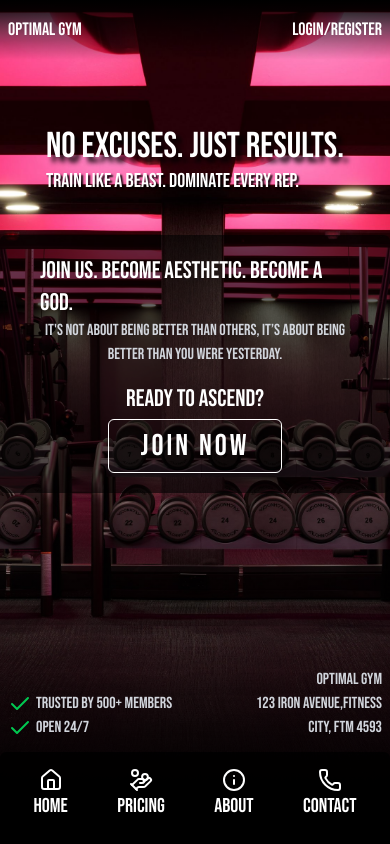
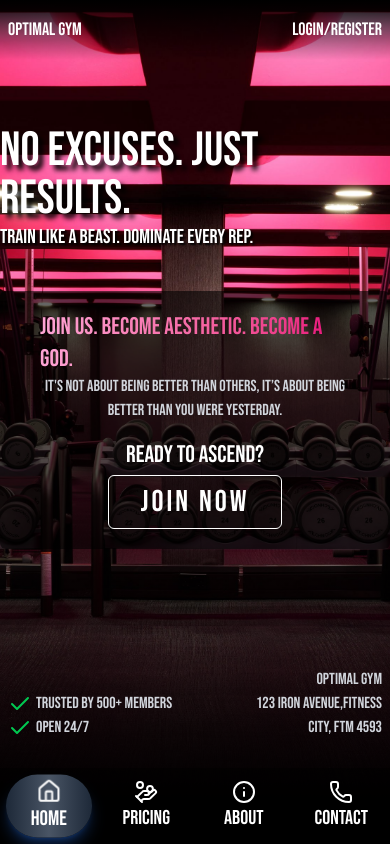
Before and after one commit to qzyx/optimal-gym-client, a Next.js app: page / in a window 390 px wide. Shown: the top 844 px of the page. Built offline with nearby package versions, Linux system fonts and the light colour scheme.

Commit message:
Mobile nav bar styling finished

```diff
--- a/src/components/AboutLast.tsx
+++ b/src/components/AboutLast.tsx
@@ -28,7 +28,7 @@ const AboutLast = () => {
         </span>
       </div>
       <div className="text-center ">
-        <span className="">
+        <span className="bg-gradient-to-r from-white/50 via-white/70 to-white/40 bg-clip-text text-transparent backdrop-blur-md">
           &quot;Built for those who demand the best. Our gym is fully stocked
           <br />
           with Hammer Strength and Panatta equipment—machines designed for pure
--- a/src/components/Heading.tsx
+++ b/src/components/HeroHeading.tsx
@@ -7,7 +7,7 @@ const Heading = () => {
         style={{
           textShadow: "5px 5px 5px black",
         }}
-        className="text-4xl sm:text-5xl md:text-6xl lg:text-7xl xl:text-8xl"
+        className="text-5xl sm:text-6xl lg:text-7xl xl:text-8xl"
       >
         NO EXCUSES. JUST RESULTS.
       </span>
@@ -15,7 +15,7 @@ const Heading = () => {
         style={{
           textShadow: "2px 2px 2px black",
         }}
-        className="text-xl sm:text-1xl md:text-2xl lg:text-3xl xl:text-4xl"
+        className="text-xl sm:text-1xl md:text-2xl lg:text-3xl xl:text-4xl "
       >
         Train like a beast. Dominate every rep.
       </span>
--- a/src/components/HeroSection.tsx
+++ b/src/components/HeroSection.tsx
@@ -1,4 +1,4 @@
-import Heading from "./Heading";
+import Heading from "./HeroHeading";
 import HeroFooter from "./HeroFooter";
 import HeroImage from "./HeroImage";
 import JoinSection from "./JoinSection";
--- a/src/components/JoinSection.tsx
+++ b/src/components/JoinSection.tsx
@@ -4,7 +4,7 @@ const JoinSection = () => {
   return (
     <section className="px-10 py-5 text-white rounded-md items-center flex flex-col gap-4 bg-black/60">
       <span className="flex flex-col ">
-        <span className="text-2xl ">
+        <span className="text-2xl text-transparent bg-clip-text bg-gradient-to-r from-pink-300 to-pink-600 ">
           JOIN US. BECOME AESTHETIC. BECOME A GOD.
         </span>
         <span className="text-center text-gray-300">
--- a/src/components/NavBar.tsx
+++ b/src/components/NavBar.tsx
@@ -32,6 +32,22 @@ const links = [
   },
 ];
 
+/**
+ * NavBar Component
+ *
+ * A responsive navigation component with two different layouts:
+ * - Desktop: A fixed navbar at the top of the page with text links
+ * - Mobile: A fixed navbar at the bottom of the page with icon and text links
+ *
+ * Features:
+ * - Intersection Observer API to highlight the active section
+ * - Smooth transitions and hover effects
+ * - Responsive design that changes layout based on screen size
+ * - Custom underline animations for active and hovered links
+ *
+ * The mobile version displays at the bottom of the screen with icons and text,
+ * while the desktop version displays at the top with text-only links.
+ */
 const NavBar = () => {
   const [activeSection, setActiveSection] = useState(null);
 
@@ -76,15 +92,20 @@ const NavBar = () => {
           </a>
         ))}
       </nav>
-      <nav className="fixed bottom-0 w-full  md:hidden flex justify-center bg-black/80 text-white py-2 rounded-md font-bebas text-lg z-10">
-        <div className=" flex items-center  gap-4 mb-2 w-full justify-evenly py-2 ">
+
+      <nav className="fixed bottom-0 w-full  md:hidden flex justify-center bg-black/50 text-white p-1  font-bebas text-lg z-10">
+        <div className=" flex items-center  gap-4  w-full justify-evenly p-1 ">
           {links.map((link: Link, idx) => (
             <a
               href={`#${link.url}`}
-              className="text-white text-xl flex flex-col items-center cursor-pointer"
+              className={`text-white text-xl flex flex-col items-center cursor-pointer flex-1 py-1 transition-all duration-300 ${
+              activeSection === link.url
+                ? "bg-gradient-to-r from-gray-800 via-gray-600 to-gray-800 rounded-full shadow-lg shadow-blue-500/30 scale-105"
+                : "hover:bg-black/30 hover:rounded-full"
+              }`}
               key={link.name || idx}
             >
-              <span>{link.icon}</span>
+              <span className={activeSection === link.url ? "text-white animate-pulse" : ""}>{link.icon}</span>
               <span>{link.name}</span>
             </a>
           ))}
```
